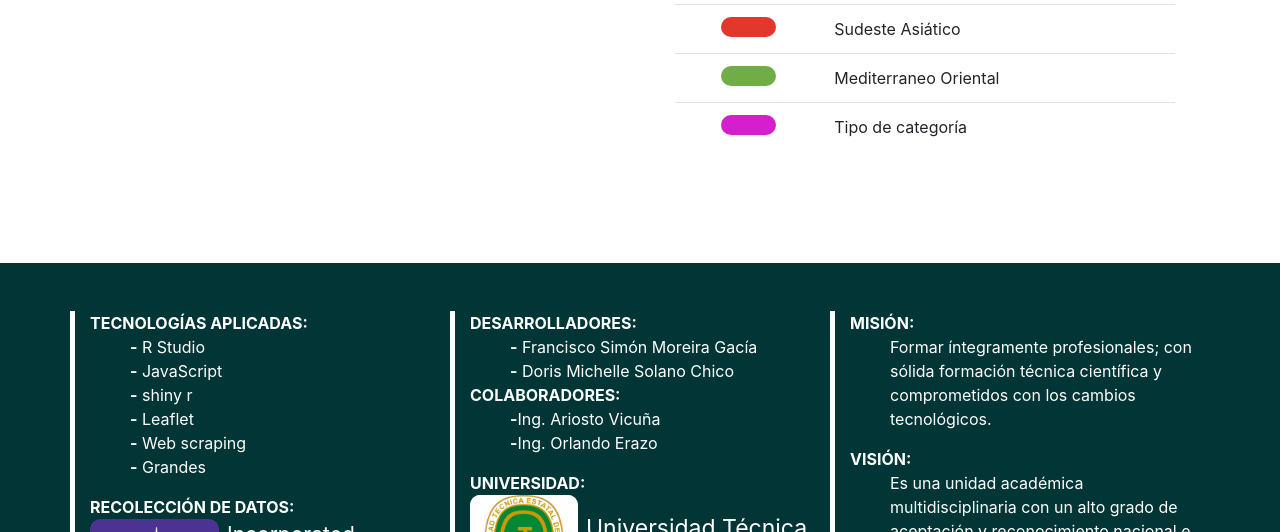
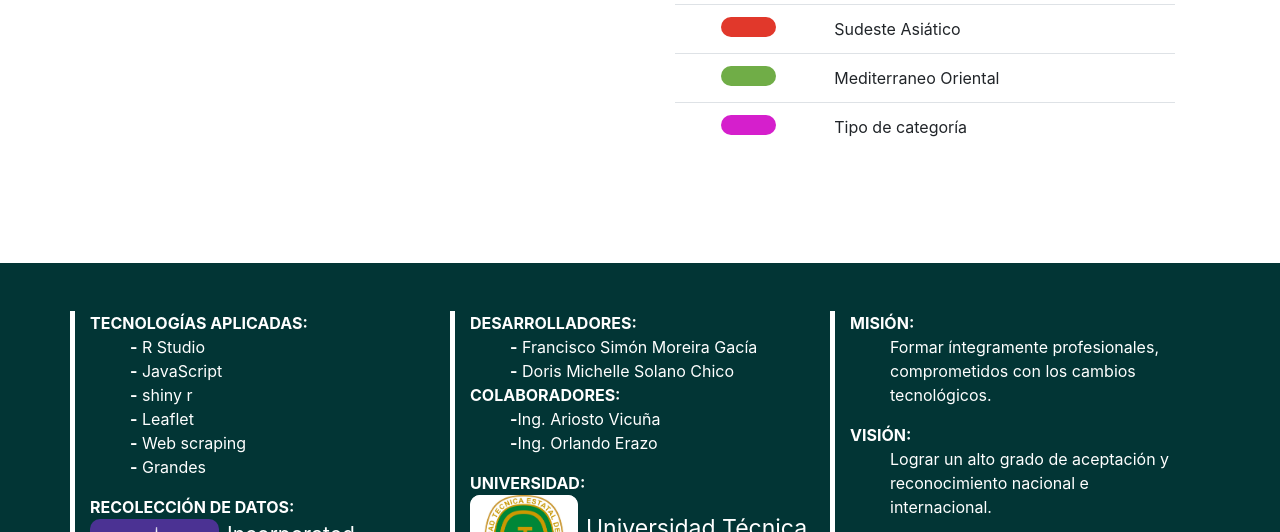
Before and after one commit to fmoreirag15/tesisDisenio.github.io, a plain HTML site: page index.html in a window 1280 px wide. Shown: the part 4786-5318 px from the top of the page. Drawn offline with Linux system fonts and the light colour scheme.

Commit message:
arreglos

```diff
--- a/index.html
+++ b/index.html
@@ -438,7 +438,7 @@
                         <li><b>MISIÓN:</b>
 
                         <ul style="list-style:none">
-                            <li><p>Formar íntegramente profesionales; con sólida formación técnica científica y comprometidos con los cambios tecnológicos.
+                            <li><p>Formar íntegramente profesionales, comprometidos con los cambios tecnológicos.
                             </p></li>
                         </ul>
 
@@ -446,7 +446,7 @@
                         <li><b>VISIÓN:</b>
 
                         <ul style="list-style:none">
-                            <li><p>Es una unidad académica multidisciplinaria con un alto grado de aceptación y reconocimiento nacional e internacional.
+                            <li><p>Lograr un alto grado de aceptación y reconocimiento nacional e internacional.
                             </p></li>
                         </ul>
 
```
